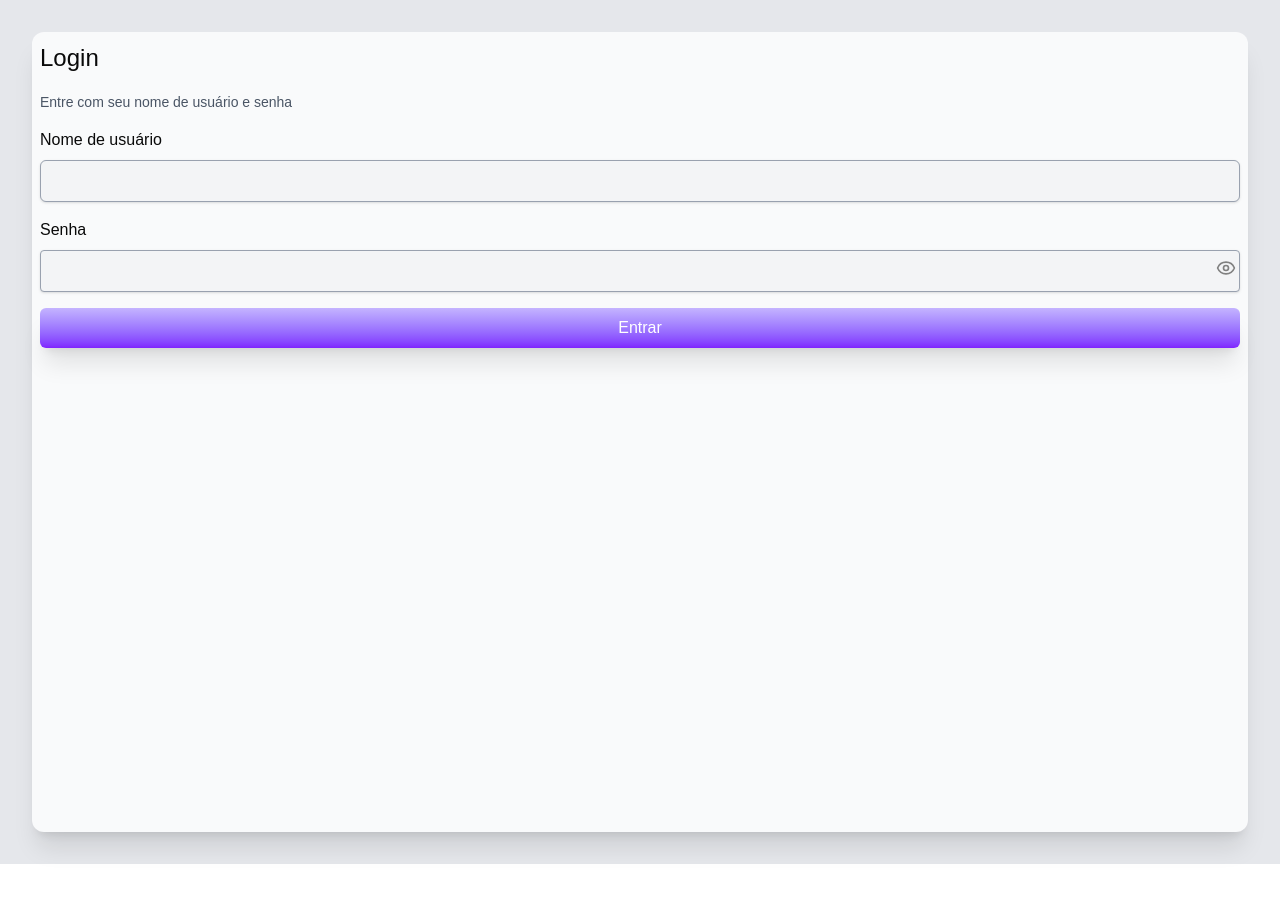
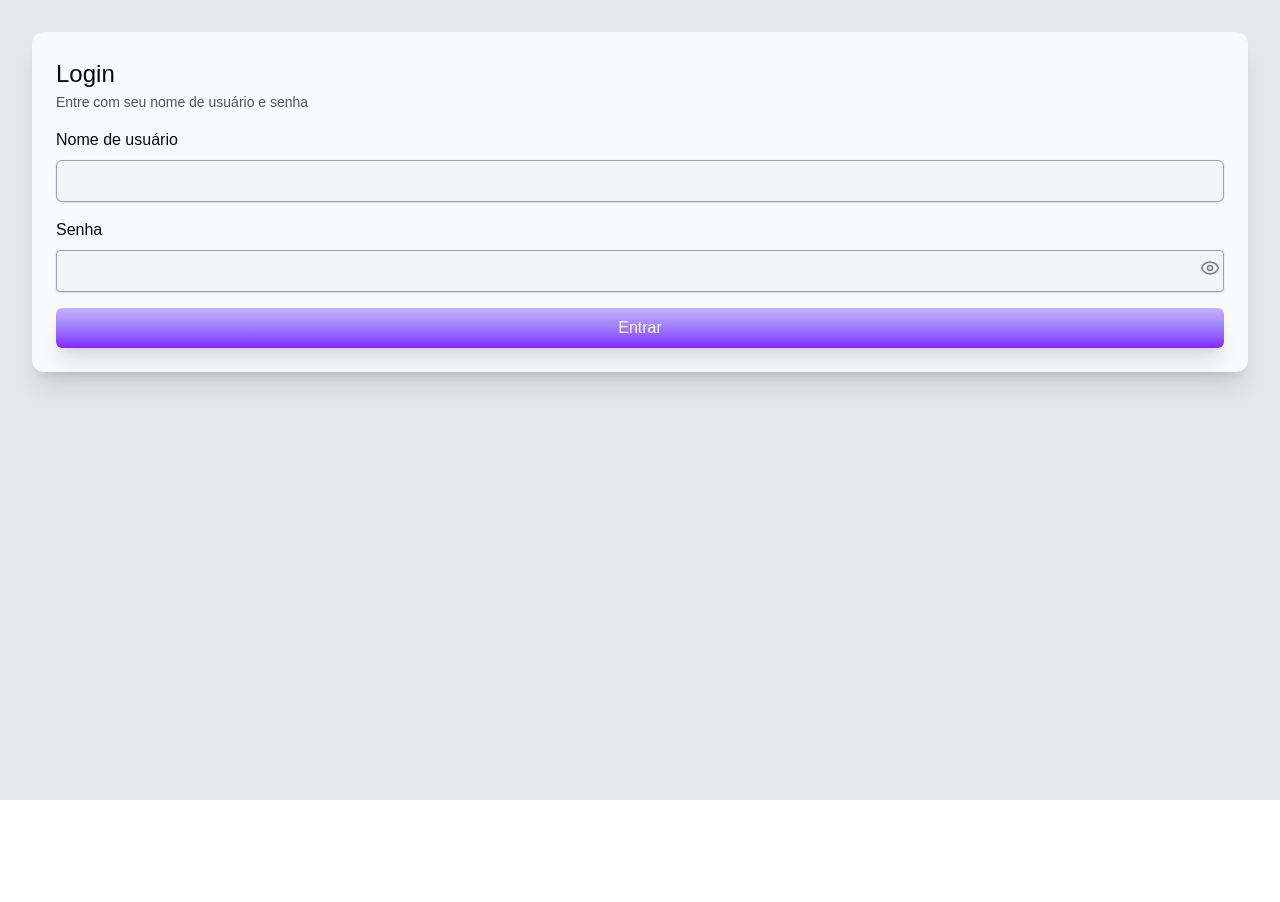
Before and after one commit to Luam-Novais/turma-facil-2.0, a Next.js app: page /login in a window 1280 px wide. Shown: the top 902 px of the page. After the commit the page ends 880 px from the top, so only its background shows below. Built offline with nearby package versions, Linux system fonts and the light colour scheme.

Commit message:
style: ajustar layout do componente de login e remover altura fixa

```diff
--- a/src/app/(auth)/layout.tsx
+++ b/src/app/(auth)/layout.tsx
@@ -3,7 +3,7 @@ import React from "react";
 export default function Layout({children}: {children: React.ReactNode}){
     return (
       <main className="p-8 bg-gray-200 w-full max-w-full min-h-screen h-full">
-        <div className="bg-gray-50 p-2 h-screen shadow-xl rounded-xl">{children}</div>
+        <div className="bg-gray-50 p-2 shadow-xl rounded-xl">{children}</div>
       </main>
     );
 }
--- a/src/app/(auth)/login/page.tsx
+++ b/src/app/(auth)/login/page.tsx
@@ -33,10 +33,12 @@ export default function Login(){
     }
   }
     return (
-      <div className="flex flex-col gap-4">
-        <h1>Login</h1>
-        <p className="text-sm text-gray-600">Entre com seu nome de usuário e senha</p>
-        {error && <p className="text-red-600">{error}</p>}
+      <div className="p-4 flex flex-col gap-4 ">
+        <span>
+          <h1>Login</h1>
+          <p className="text-sm text-gray-600">Entre com seu nome de usuário e senha</p>
+          {error && <p className="text-red-600">{error}</p>}
+        </span>
         <form className="flex flex-col gap-4" onSubmit={handleSubmit(onSubmit)}>
           <Input label="Nome de usuário" type="text" placeholder="" register={register('identifier')} />
           <InputPassword label="Senha" type="password" register={register('password')} />
```
